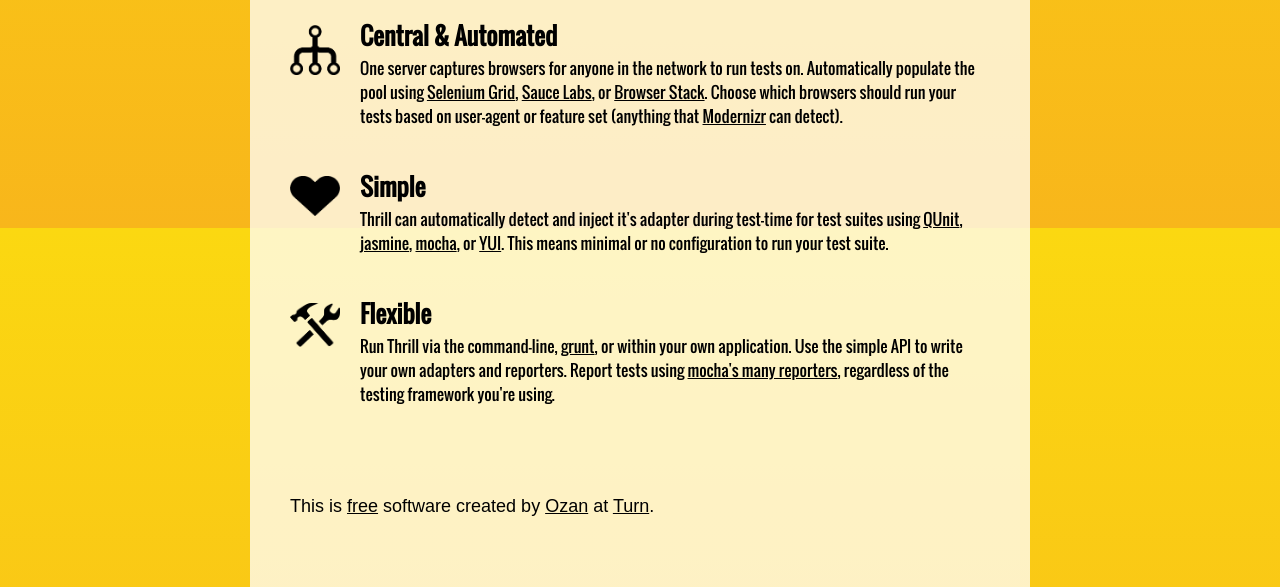
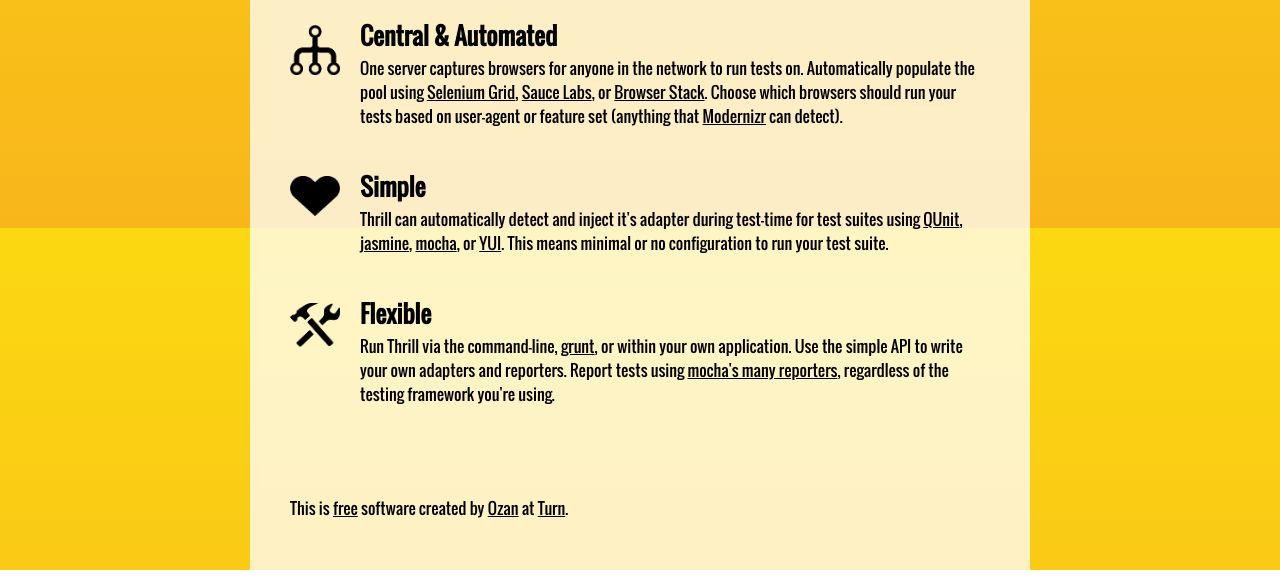
Before and after one commit to unsetbit/thrill, a plain HTML site: page index.html in a window 1280 px wide. Shown: the part 572-1159 px from the top of the page. Drawn offline with Linux system fonts and the light colour scheme; a web font is replaced by a local one.

Commit message:
Update stylesheets/thrill.css

```diff
--- a/stylesheets/thrill.css
+++ b/stylesheets/thrill.css
@@ -1,4 +1,3 @@
-
     @font-face {
       font-family: 'Anton';
       font-style: normal;
@@ -120,13 +119,6 @@
     color:#a42c00;
   }
 
-  #credit{
-    font-family: 'Source Sans Pro', sans-serif;
-    padding:50px 0px;
-
-    font-size:18px;
-  }
-
   #body.wrap{
     width:700px;
     margin-top:126px;
@@ -184,6 +176,12 @@
     margin-right:20px;
 
   }
+
+  #credit{
+    padding:50px 0px 30px 0px;
+
+    font-size:16px;
+  }
   ol{list-style-type:decimal;padding-left:20px;}
   ul{list-style-type:square; padding-left:20px;}
   li{margin:10px 0px;}
```
